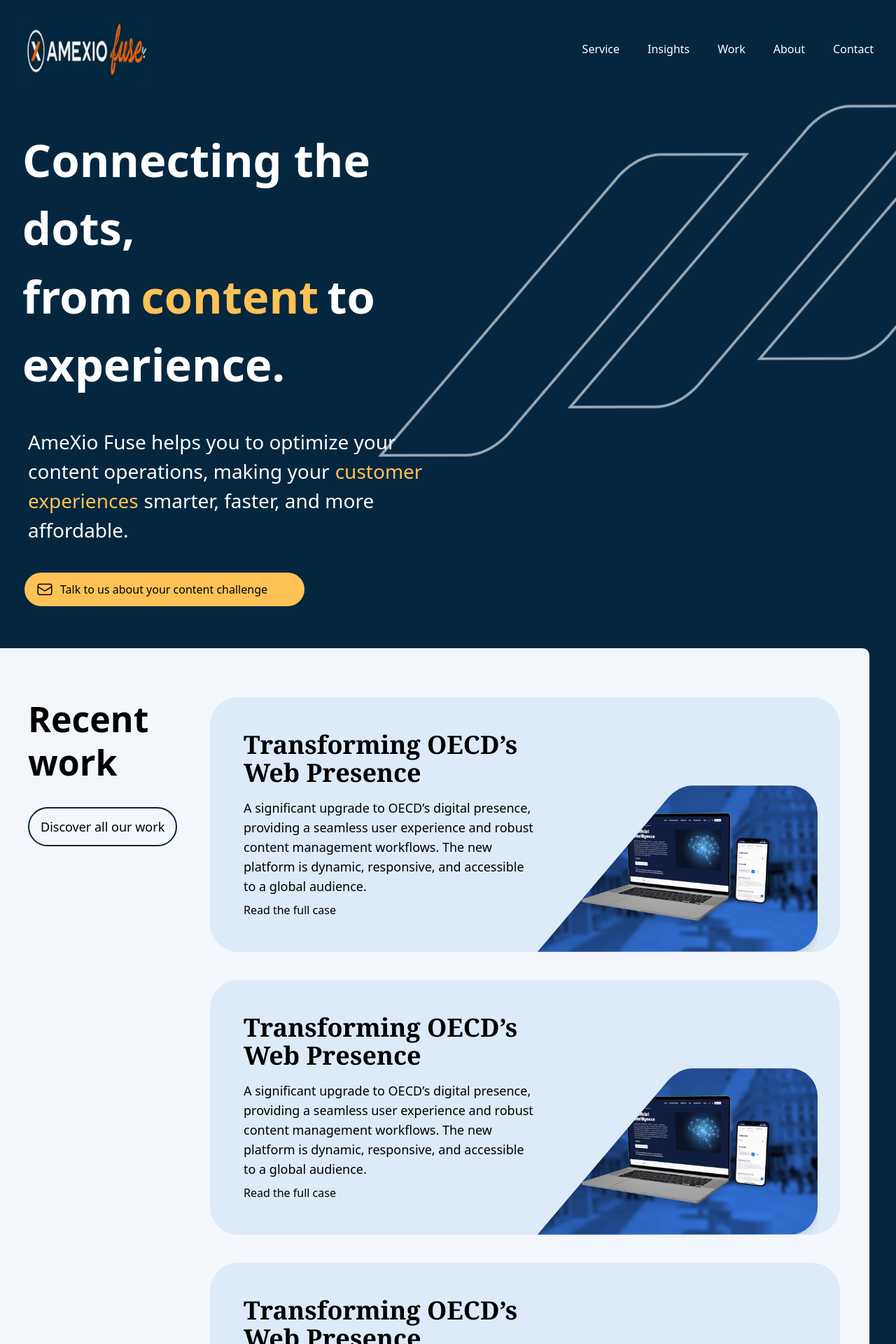
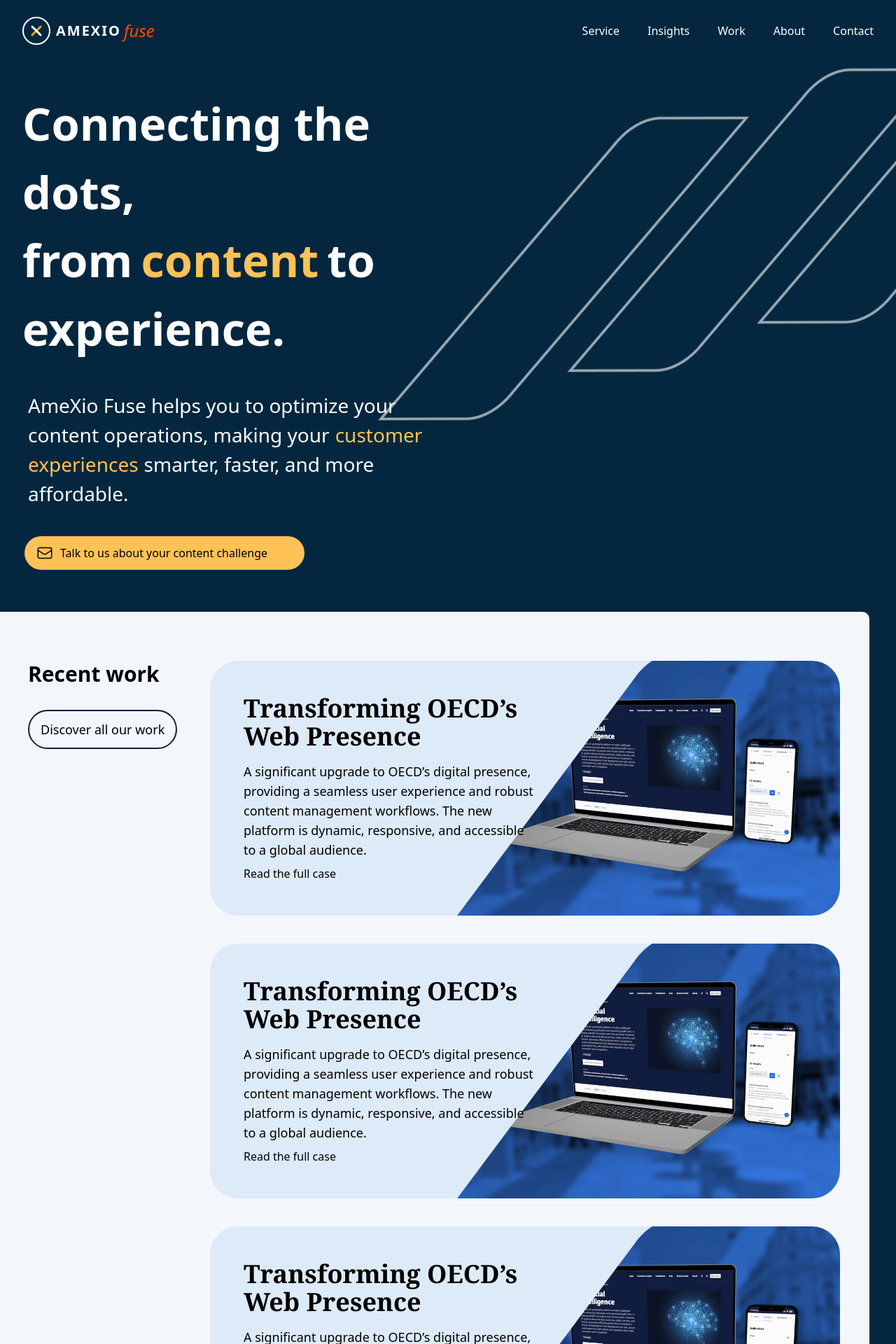
Before and after one commit to sohaibyounas/Amexio-fuse, a React (Vite) app: page / in a window 1280 px wide. Shown: the top 1920 px of the page at 70% size. Built offline with nearby package versions, Linux system fonts and the light colour scheme.

Commit message:
new changes

```diff
--- a/src/assets/Component/Home/Header.jsx
+++ b/src/assets/Component/Home/Header.jsx
@@ -1,5 +1,6 @@
 // import React from "react";
-import logo from "../../images/logo.jpg";
+import React from "react";
+import Logo from "./Logo";
 
 const Header = () => {
   return (
@@ -7,7 +8,7 @@
       <header>
         <div className="flex items-center justify-between px-8 py-6">
           <a href="/Home">
-            <img src={logo} alt="Home Logo" style={{ width: "180px" }} />
+            <Logo />
           </a>
           <nav>
             <ul className="flex justify-center space-x-10">
--- a/src/assets/Component/Home/Hero.jsx
+++ b/src/assets/Component/Home/Hero.jsx
@@ -10,7 +10,7 @@
       ></div>
       {/* hero section */}
       <div className="mt-10 flex justify-between items-center w-full px-2">
-        <div className="sm">
+        <div className="cursor-pointer">
           <h1 className="text-white ml-6 text-[65px] font-bold max-w-[650px]">
             Connecting the dots, from
             <span className="text-[65px] text-[#FFC256] font-bold px-3">
--- /dev/null
+++ b/src/assets/Component/Home/Logo.jsx
@@ -0,0 +1,37 @@
+import React from "react";
+
+const Logo = () => {
+  return (
+    <div className="flex items-center space-x-2 group">
+      {/* Circle with X */}
+      <div className="flex items-center justify-center rounded-full border-2 border-white w-10 h-10 relative group-hover:border-sky-500 transition-colors duration-200">
+        <div className="absolute w-6 h-6">
+          <svg
+            viewBox="0 0 24 24"
+            fill="none"
+            stroke="white"
+            strokeWidth="3"
+            strokeLinecap="round"
+            strokeLinejoin="round"
+            className="w-full h-full"
+          >
+            <line x1="18" y1="6" x2="6" y2="18" stroke="orange" />
+            <line x1="6" y1="6" x2="18" y2="18" />
+          </svg>
+        </div>
+      </div>
+
+      {/* Text */}
+      <div className="flex items-center space-x-1">
+        <span className="text-white font-bold text-xl tracking-widest hover:text-sky-700">
+          AMEXIO
+        </span>
+        <span className="text-orange-600 font-cursive text-2xl italic">
+          fuse
+        </span>
+      </div>
+    </div>
+  );
+};
+
+export default Logo;
--- a/src/assets/Component/Home/Manage.jsx
+++ b/src/assets/Component/Home/Manage.jsx
@@ -14,13 +14,13 @@
             <h1 className="font-medium text-[40px]">
               Managing content at scale can be challenging
             </h1>
-            <p className="font-light text-[20px] w-200 pb-5">
+            <p className="font-light text-[20px] w-full mx-w-200 pb-5">
               As your digital channels expand, content volumes increase, and
               more teams get involved in your content workflows, content
               operations become more complex. Governance get more challenging,
               and finding and discovering content gets more time-consuming.
             </p>
-            <p className="font-light text-[20px] w-200">
+            <p className="font-light text-[20px] w-full mx-w-200">
               Eventually, these factors lead to inconsistent, out-of-date,
               hard-to-access, and slow experiences for your customers.
             </p>
--- a/src/assets/Component/Home/Recent.jsx
+++ b/src/assets/Component/Home/Recent.jsx
@@ -1,114 +1,72 @@
 import React from "react";
 import Ai from "../../images/AI.png";
 
+const workItems = [
+  {
+    title: "Transforming OECD’s Web Presence",
+    description:
+      "A significant upgrade to OECD’s digital presence, providing a seamless user experience and robust content management workflows. The new platform is dynamic, responsive, and accessible to a global audience.",
+    image: Ai,
+  },
+  {
+    title: "Transforming OECD’s Web Presence",
+    description:
+      "A significant upgrade to OECD’s digital presence, providing a seamless user experience and robust content management workflows. The new platform is dynamic, responsive, and accessible to a global audience.",
+    image: Ai,
+  },
+  {
+    title: "Transforming OECD’s Web Presence",
+    description:
+      "A significant upgrade to OECD’s digital presence, providing a seamless user experience and robust content management workflows. The new platform is dynamic, responsive, and accessible to a global audience.",
+    image: Ai,
+  },
+];
+
 const Recent = () => {
   return (
-    <>
-      {/* Recent Work */}
-      <div className="bg-[#F3F7FB] w-[97%] py-[70px] rounded-r-[10px]">
-        <div className="max-w-7xl mx-auto grid grid-cols-[300px_minmax(900px,_1fr)_100px] gap-0 items-start">
-          {/* left title */}
-          <div className="flex flex-col items-start pl-10 sticky top-[30%]">
-            <div className="font-bold text-[50px] mb-8 leading-tight">
-              Recent
-              <br />
-              work
+    <div className="bg-[#F3F7FB] w-[97%] py-10 sm:py-16 md:py-[70px] rounded-r-[10px]">
+      <div className="max-w-7xl mx-auto grid md:grid-cols-1 lg:grid-cols-[300px_minmax(900px,_1fr)_100px] gap-0 items-start">
+        <div className="flex flex-col items-start pl-10 lg:sticky top-0 z-10 md:pb-20 md:py-0 lg:top-[30%] lg-bg-transparent">
+          <div className="font-bold text-3x1 lg:text-3xl sm:text-4xl md:text-[50px] text-[60px] mb-8 leading-tight hover:text-[#ed6c25] cursor-pointer">
+            Recent work
           </div>
           <a
             href="/Home"
-              className="border-2 border-[#0a2239] rounded-full px-4 py-3 text-lg font-medium hover:bg-[#eaf1fa] transition"
+            className="border-2 border-[#0a2239] rounded-full px-4 py-3 text-lg font-medium hover:bg-[#DBE5ED] transition"
           >
             Discover all our work
           </a>
         </div>
-          {/* scrool image & text */}
+
         <div>
-            {/* Text & Image  */}
-            <div className="bg-[#ddeaf7] rounded-[40px] p-12 flex items-center relative overflow-hidden min-h-[320px] mb-10">
+          {workItems.map((item, index) => (
+            <div
+              key={index}
+              className="bg-[#ddeaf7] rounded-[40px] p-12 flex items-center relative overflow-hidden min-h-[320px] mb-10 group"
+            >
               <div className="max-w-[420px] z-10">
-                <div className="text-4xl font-serif font-semibold mb-4">
-                  Transforming OECD’s Web Presence
+                <div className="text-4xl font-serif font-semibold mb-4 group-hover:text-[#ed6c25] group-hover:decoration-secondary group-hover:bg-[0%_100%] transition-all duration-300 ease-in-out">
+                  {item.title}
                 </div>
                 <div className="text-lg text-black font-normal">
-                  A significant upgrade to OECD’s digital presence, providing a
-                  seamless user experience and robust content management
-                  workflows. The new platform is dynamic, responsive, and
-                  accessible to a global audience.
-                </div>
-                <p className="pt-2">Read the full case </p>
-              </div>
-              {/* image for work */}
-              <div>
-                <img
-                  src={Ai}
-                  alt="ai image"
-                  className="absolute right-8 bottom-0 w-[400px] rounded-tr-[40px] rounded-br-[40px] object-contain shadow-lg z-0
-                      "
-                  style={{
-                    maxHeight: 240,
-                    clipPath:
-                      "polygon(54.806% .062%, 54.806% .062%, 53.272% .408%, 51.853% 1.125%, 50.559% 2.116%, 49.402% 3.286%, 48.392% 4.539%, 47.541% 5.779%, 46.86% 6.911%, 46.36% 7.837%, 46.052% 8.464%, 45.947% 8.694%, -.036% 100%, 99.927% 99.938%, 99.927% 99.938%, 99.934% 99.938%, 99.942% 99.938%, 99.949% 99.938%, 99.956% 99.938%, 99.964% 99.938%, 99.971% 99.938%, 99.978% 99.938%, 99.985% 99.938%, 99.993% 99.938%, 100% 99.938%, 100% .041%, 54.806% .041%)",
-                  }}
-                />
-              </div>
-            </div>
-
-            {/* text & Images 2 */}
-            <div className="bg-[#ddeaf7] rounded-[40px] p-12 flex items-center relative overflow-hidden min-h-[320px] mb-10">
-              <div className="max-w-[420px] z-10">
-                <div className="text-4xl font-serif font-semibold mb-4">
-                  Transforming OECD’s Web Presence
-                </div>
-                <div className="text-lg text-black font-normal">
-                  A significant upgrade to OECD’s digital presence, providing a
-                  seamless user experience and robust content management
-                  workflows. The new platform is dynamic, responsive, and
-                  accessible to a global audience.
-                </div>
-                <p className="pt-2">Read the full case </p>
-              </div>
-              {/* image for work */}
-              <img
-                src={Ai}
-                alt="ai image"
-                className="absolute right-8 bottom-0 w-[400px] rounded-tr-[40px] rounded-br-[40px] object-contain shadow-lg z-0"
-                style={{
-                  maxHeight: 240,
-                  clipPath:
-                    "polygon(54.806% .062%, 54.806% .062%, 53.272% .408%, 51.853% 1.125%, 50.559% 2.116%, 49.402% 3.286%, 48.392% 4.539%, 47.541% 5.779%, 46.86% 6.911%, 46.36% 7.837%, 46.052% 8.464%, 45.947% 8.694%, -.036% 100%, 99.927% 99.938%, 99.927% 99.938%, 99.934% 99.938%, 99.942% 99.938%, 99.949% 99.938%, 99.956% 99.938%, 99.964% 99.938%, 99.971% 99.938%, 99.978% 99.938%, 99.985% 99.938%, 99.993% 99.938%, 100% 99.938%, 100% .041%, 54.806% .041%)",
-                }}
-              />
-            </div>
-
-            {/* text & Images 3 */}
-            <div className="bg-[#ddeaf7] rounded-[40px] p-12 flex items-center relative overflow-hidden min-h-[320px]">
-              <div className="max-w-[420px] z-10">
-                <div className="text-4xl font-serif font-semibold mb-4">
-                  Transforming OECD’s Web Presence
-                </div>
-                <div className="text-lg text-black font-normal">
-                  A significant upgrade to OECD’s digital presence, providing a
-                  seamless user experience and robust content management
-                  workflows. The new platform is dynamic, responsive, and
-                  accessible to a global audience.
+                  {item.description}
                 </div>
                 <p className="pt-2">Read the full case </p>
               </div>
               <img
-                src={Ai}
+                src={item.image}
                 alt="ai image"
-                className="absolute right-8 bottom-0 w-[400px] rounded-tr-[40px] rounded-br-[40px] object-contain shadow-lg z-0"
+                className="absolute top-0 right-0 h-full w-[60%] object-cover shadow-lg z-0 scale-105 group-hover:scale-100 transition-transform duration-300 ease-in-out"
                 style={{
-                  maxHeight: 240,
                   clipPath:
-                    "polygon(54.806% .062%, 54.806% .062%, 53.272% .408%, 51.853% 1.125%, 50.559% 2.116%, 49.402% 3.286%, 48.392% 4.539%, 47.541% 5.779%, 46.86% 6.911%, 46.36% 7.837%, 46.052% 8.464%, 45.947% 8.694%, -.036% 100%, 99.927% 99.938%, 99.927% 99.938%, 99.934% 99.938%, 99.942% 99.938%, 99.949% 99.938%, 99.956% 99.938%, 99.964% 99.938%, 99.971% 99.938%, 99.978% 99.938%, 99.985% 99.938%, 99.993% 99.938%, 100% 99.938%, 100% .041%, 54.806% .041%)",
+                    "polygon(54.806% .062%, 53.272% .408%, 51.853% 1.125%, 50.559% 2.116%, 49.402% 3.286%, 48.392% 4.539%, 47.541% 5.779%, 46.86% 6.911%, 46.36% 7.837%, 46.052% 8.464%, 45.947% 8.694%, -.036% 100%, 99.927% 99.938%, 100% 99.938%, 100% .041%, 54.806% .041%)"
                 }}
               />
             </div>
+          ))}
         </div>
       </div>
     </div>
-    </>
   );
 };
 
```
Also changed, not shown: src/Pages/Home.jsx (+6 -6 lines). Lines whose indentation alone changed are shown as unchanged.
